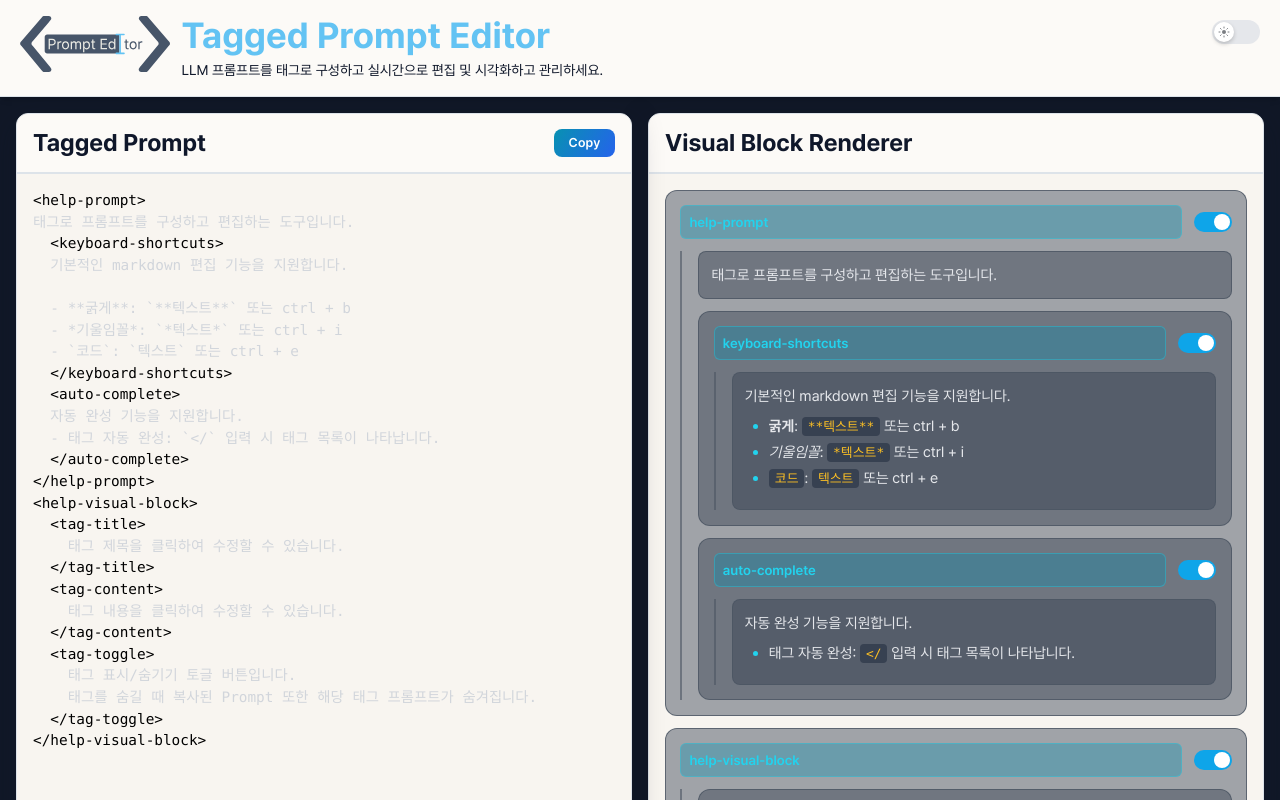
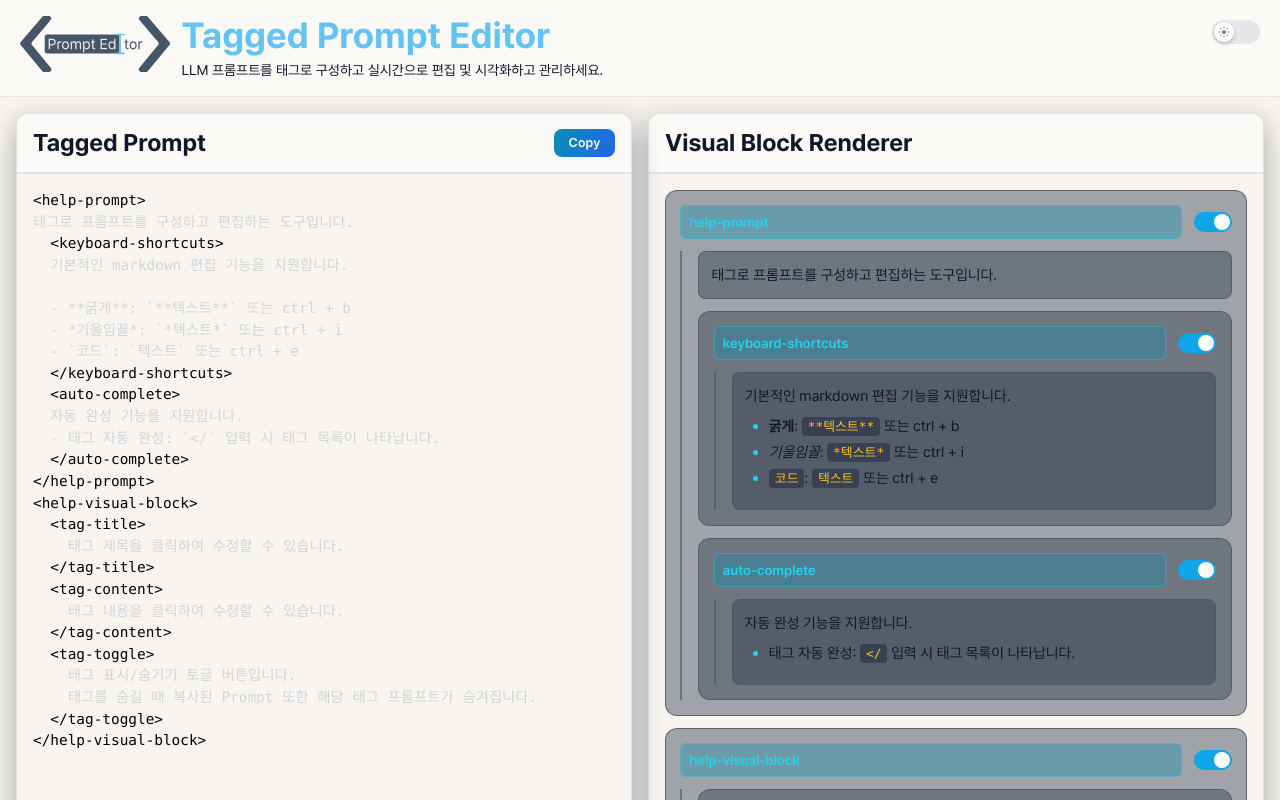
Before and after one commit to Q07K/tagged-prompt-editor, a Vue app: page / in a window 1280 px wide. Shown: the top 800 px of the page. Built offline with nearby package versions, Linux system fonts and the light colour scheme.

Commit message:
Refactor: Update MainLayout styles to use theme colors for improved consistency

```diff
--- a/src/components/layout/MainLayout.vue
+++ b/src/components/layout/MainLayout.vue
@@ -1,5 +1,5 @@
 <template>
-  <div class="bg-gray-900 text-gray-200 min-h-screen flex flex-col">
+  <div class="main min-h-screen flex flex-col">
     <MainHeader />
     <main class="flex-grow flex flex-col md:flex-row gap-4 p-4 overflow-hidden">
       <slot name="prompt-text" />
@@ -10,4 +10,16 @@
 
 <script setup lang="ts">
 import MainHeader from './MainHeader.vue'
+import colors from '@/assets/theme/colors'
 </script>
+
+<style scoped>
+main {
+  background-color: v-bind('colors["background-light"]');
+  color: v-bind('colors["text-main-light"]');
+}
+.dark main {
+  background-color: v-bind('colors["background-dark"]');
+  color: v-bind('colors["text-main-dark"]');
+}
+</style>
```
